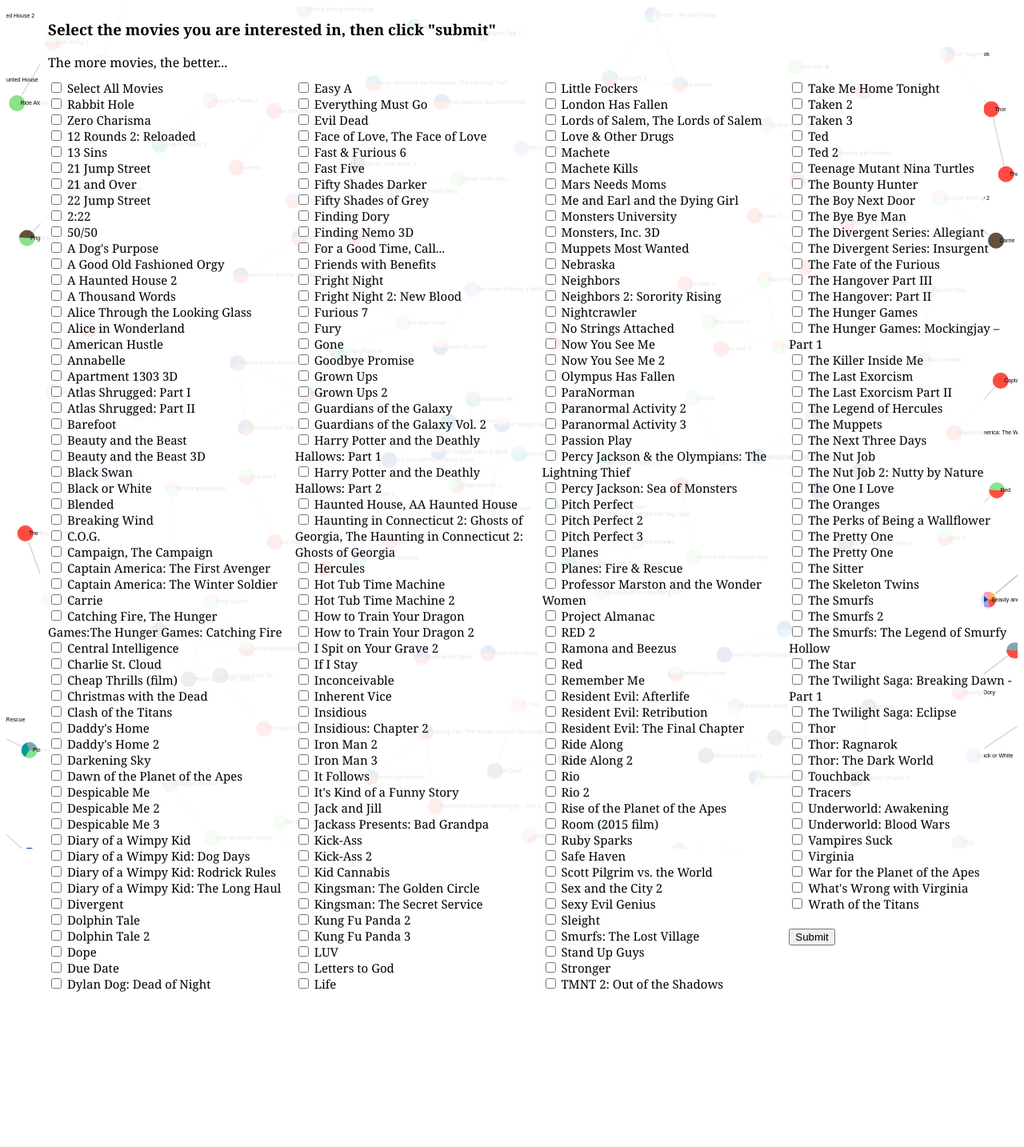
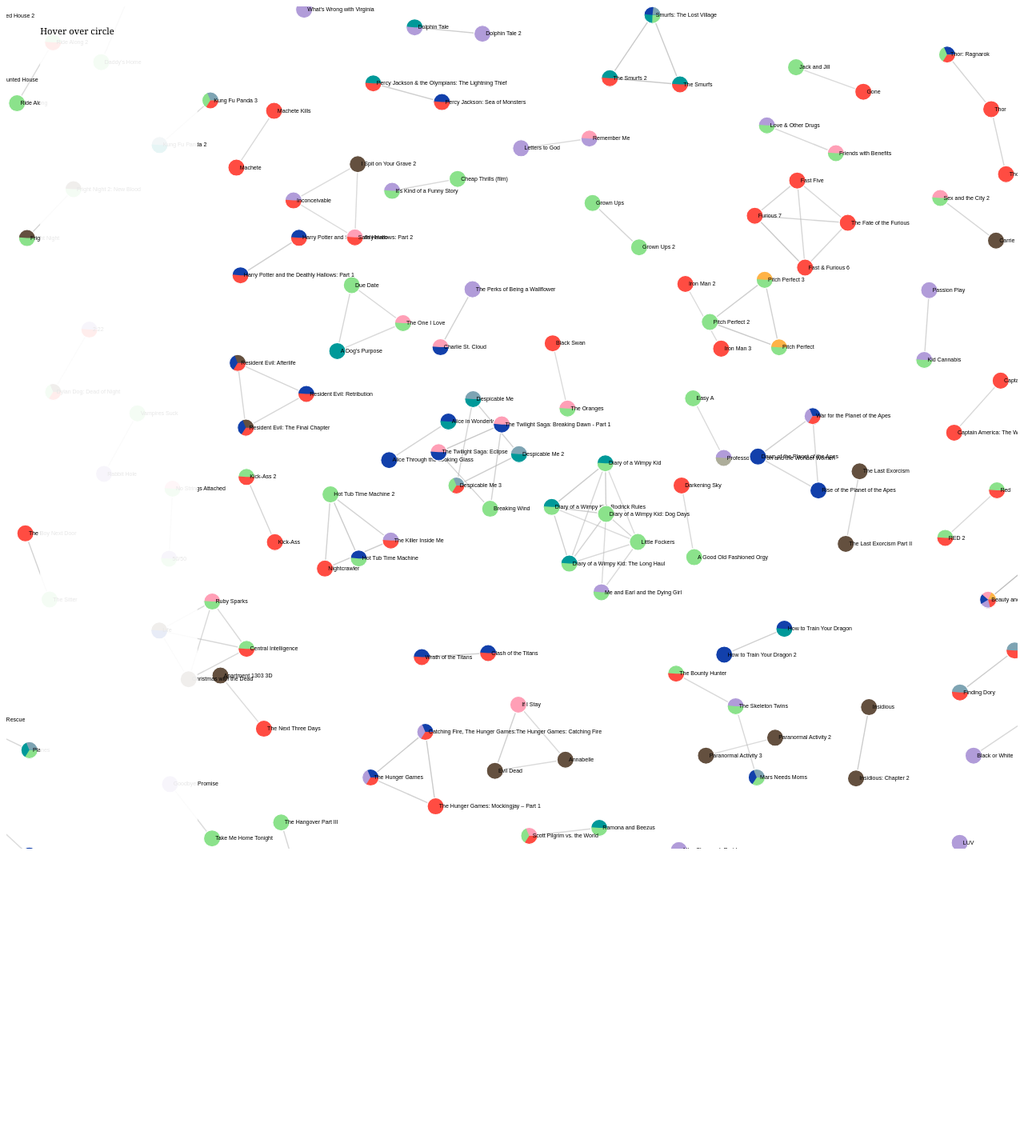
Before and after one commit to rouenlee29/interactive-graph, a Django app: page / in a window 1280 px wide. Shown: the whole page at 80% size. Run offline with Django 3.2, Linux system fonts and the light colour scheme; some libraries are stand-ins or nearby versions.

Commit message:
add layout when landing page mode is not true

```diff
--- a/src/textgraph/viewgraph/templates/viewgraph/graph.html
+++ b/src/textgraph/viewgraph/templates/viewgraph/graph.html
@@ -51,11 +51,7 @@
 
 <body>
 <div id="container" class="svg-container">
-
-
     <svg></svg>
-
-
 </div>
 
 {% if landing_page_mode %}
@@ -932,6 +928,7 @@
 
 var style = getComputedStyle(document.body);
 const textAlignment_x = parseInt(style.getPropertyValue('--x-offset'), 10);
+console.log(textAlignment_x);
 
 const viewBox_x = "1800";
 const viewBox_y = "1500";
@@ -1051,12 +1048,26 @@
 } else {
   // view graph mode
   // Instructions for user
-  // var svgText = svg.append("text");
-  // svgText
-  //   .attr("x",textAlignment_x)
-  //   .attr("y",50)
-  //   .attr("font-family", "Georgia");
-  // svgText.text(defaultInstructions);
+  const defaultInstructions = "Hover over circle"
+  var svgText = svg.append("text");
+  svgText
+    .attr("x",textAlignment_x)
+    .attr("y",50)
+    .attr("font-family", "Georgia");
+  svgText.text(defaultInstructions);
+
+  const defaultDescription = ""
+  const descriptionTextStart = 70;
+  var svgDescription = svg.append("foreignObject")
+    .attr("x",textAlignment_x)
+    .attr("y",descriptionTextStart)
+    .attr("width", textBoxWidth)
+    .attr("height", 300)
+    .append("xhtml:svg")
+    .style("font", "14px 'Georgia Neue'")
+    .style("font-style", "italic")
+    .text(defaultDescription)
+    ;
 
   // interaction with nodes
   node.on('mouseover', function (d, i) {
@@ -1108,7 +1119,7 @@
 
         node.style('filter','none');
         svgText.text(defaultInstructions);
-        svgDescription.html("defaultDescription");
+        svgDescription.html(defaultDescription);
         simulation.alpha(1);
         simulation.restart();
     })
@@ -1205,6 +1216,7 @@
 
 // add legend title
 const legendStart_y = 400;
+const legendStart_x = textAlignment_x + 10;
 
 // add dots in legend
 const betweenLegendElements_y = 20;
@@ -1212,7 +1224,7 @@
   .data(Object.keys(colorMapping))
   .enter()
   .append("circle")
-    .attr("cx", textAlignment_x)
+    .attr("cx", legendStart_x)
     .attr("cy", function(d,i){ return legendStart_y + 25 + i*betweenLegendElements_y})
     .attr("r", 5)
     .style("fill", function(d,i){return colorMapping[d]})
@@ -1223,7 +1235,7 @@
   .data(Object.keys(colorMapping))
   .enter()
   .append("text")
-    .attr("x", textAlignment_x + 20)
+    .attr("x", legendStart_x + 20)
     .attr("y", function(d,i){ return legendStart_y +30 + i*betweenLegendElements_y})
     .style("fill", function(d,i){return colorMapping[d]})
     .text(function(d){ return d})
@@ -1233,44 +1245,6 @@
     .style("alignment-baseline", "middle")
     .attr("visibility", "hidden");
 
-
-
-
-// const descriptionTextStart = 70;
-// var svgDescription = svg.append("foreignObject")
-//     .attr("x",textAlignment_x)
-//     .attr("y",descriptionTextStart)
-//     .attr("width", textBoxWidth)
-//     .attr("height", 300)
-//     .append("xhtml:svg")
-//     .style("font", "13px 'Georgia Neue'")
-//     .style("font-style", "italic")
-//     .text("defaultDescription")
-//     ;
-
-// TODO delete this?
-function generateCheckBoxes(x, html){
-  var checkBoxes = svg.append("foreignObject")
-    .attr("x",x)
-    .attr("y",descriptionTextStart)
-    .attr("width", textBoxWidth)
-    .attr("height", 900)
-    .append("xhtml:svg")
-    .style("font", "13px 'Georgia Neue'")
-    .style("font-style", "italic")
-    .html(html)
-}
-
-
-
-
-
-  // add lengend
-
-
-
-
-
 </script>
 
 </body>
--- a/src/textgraph/viewgraph/views.py
+++ b/src/textgraph/viewgraph/views.py
@@ -19,7 +19,7 @@
 def landing_page(request):
     data_json = load_all_movies_in_json(all_movies_json_path)
 
-    return render_graphs(request, data_json, True)
+    return render_graphs(request, data_json, False)
 
 def render_graphs(request, data_json, landing_page_mode):
 
```
